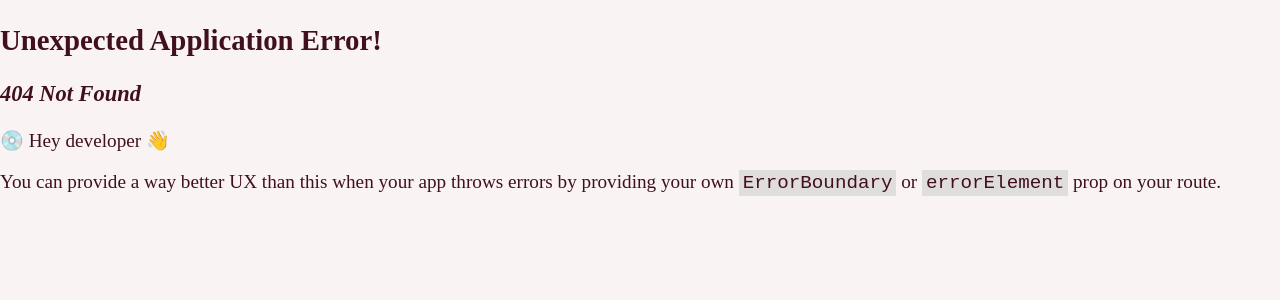
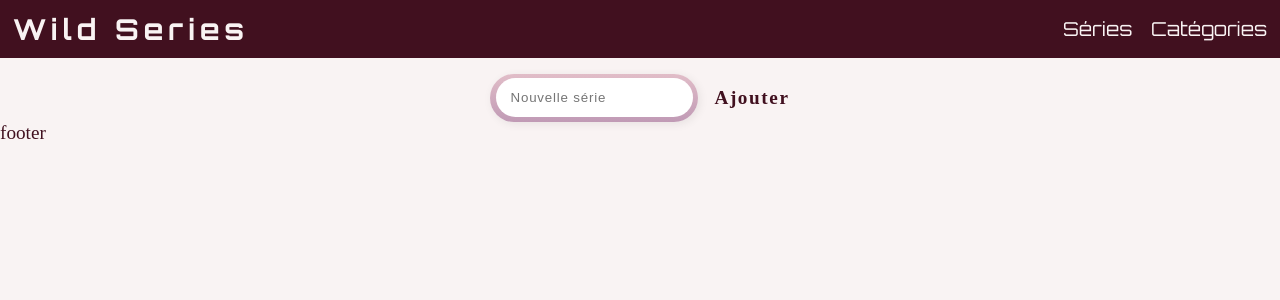
Before and after one commit to ChloeSeclier/CS-wild-series2, a React (Vite) app in the folder client/: page /programs/new in a window 1280 px wide. Before the commit this address had no page. Shown: the top 300 px of the page. Built offline with nearby package versions, Linux system fonts and the light colour scheme; a web font is replaced by a local one.

Commit message:
creation page for program

```diff
--- /dev/null
+++ b/client/src/components/ProgramForm.tsx
@@ -0,0 +1,48 @@
+import type { ReactNode } from "react";
+
+type ProgramData = {
+  title: string;
+};
+
+interface ProgramFormProps {
+  children: ReactNode;
+  defaultValue: ProgramData;
+  onSubmit: (program: ProgramData) => void;
+}
+
+export default function ProgramForm({
+  children,
+  defaultValue,
+  onSubmit,
+}: ProgramFormProps) {
+  return (
+    <form
+      onSubmit={(event) => {
+        event.preventDefault();
+
+        const formData = new FormData(event.currentTarget);
+
+        const title = formData.get("title") as string;
+
+        onSubmit({
+          title,
+        });
+      }}
+    >
+      <div className="container-form">
+        <div className="InputContainer">
+          <input
+            placeholder="Nouvelle série"
+            id="input"
+            className="input"
+            type="text"
+            name="name"
+            defaultValue={defaultValue.title}
+          />
+        </div>
+
+        <button type="submit">{children}</button>
+      </div>
+    </form>
+  );
+}
--- a/client/src/pages/ProgramDeleteForm.tsx
+++ b/client/src/pages/ProgramDeleteForm.tsx
@@ -1 +1,32 @@
-export default function ProgramDeleteForm() {}
+import type { ReactNode } from "react";
+import { useNavigate } from "react-router-dom";
+
+type ProgramDeleteFormProps = {
+  id: number;
+  children: ReactNode;
+};
+
+export default function ProgramDeleteForm({
+  id,
+  children,
+}: ProgramDeleteFormProps) {
+  const navigate = useNavigate();
+
+  return (
+    <form
+      onSubmit={(event) => {
+        event.preventDefault();
+
+        fetch(`${import.meta.env.VITE_API_URL}/api/programs/${id}`, {
+          method: "delete",
+        }).then((response) => {
+          if (response.status === 204) {
+            navigate("/programs");
+          }
+        });
+      }}
+    >
+      <button type="submit">{children}</button>
+    </form>
+  );
+}
--- a/client/src/pages/ProgramDetail.tsx
+++ b/client/src/pages/ProgramDetail.tsx
@@ -1 +1,36 @@
-export default function ProgramDetail() {}
+import { useEffect, useState } from "react";
+import { Link, useParams } from "react-router-dom";
+
+import ProgramDeleteForm from "./ProgramDeleteForm";
+
+type Program = {
+  id: number;
+  title: string;
+  synopsis: string;
+  poster: string;
+  country: string;
+  year: number;
+};
+
+export default function ProgramDetail() {
+  const { id } = useParams();
+  const [program, setProgram] = useState(null as null | Program);
+
+  useEffect(() => {
+    fetch(`${import.meta.env.VITE_API_URL}/api/programs/${id}`)
+      .then((response) => response.json())
+      .then((data: Program) => {
+        setProgram(data);
+      });
+  }, [id]);
+
+  return (
+    program && (
+      <>
+        <h1>{program.title}</h1>
+        <Link to={`/categories/${program.id}/edit`}>Modifier</Link>
+        <ProgramDeleteForm id={program.id}>Supprimer</ProgramDeleteForm>
+      </>
+    )
+  );
+}
--- a/client/src/pages/ProgramEdit.tsx
+++ b/client/src/pages/ProgramEdit.tsx
@@ -1 +1,51 @@
-export default function ProgramEdit() {}
+import { useEffect, useState } from "react";
+import { useNavigate, useParams } from "react-router-dom";
+
+import ProgramForm from "../components/ProgramForm";
+
+type Program = {
+  id: number;
+  title: string;
+  synopsis: string;
+  poster: string;
+  country: string;
+  year: number;
+};
+
+export default function ProgramEdit() {
+  const navigate = useNavigate();
+
+  const { id } = useParams();
+  const [program, setProgram] = useState(null as null | Program);
+
+  useEffect(() => {
+    fetch(`${import.meta.env.VITE_API_URL}/api/programs/${id}`)
+      .then((response) => response.json())
+      .then((data: Program) => {
+        setProgram(data);
+      });
+  }, [id]);
+
+  return (
+    program && (
+      <ProgramForm
+        defaultValue={program}
+        onSubmit={(programData) => {
+          fetch(`${import.meta.env.VITE_API_URL}/api/programs/${program.id}`, {
+            method: "put",
+            headers: {
+              "Content-Type": "application/json",
+            },
+            body: JSON.stringify(programData),
+          }).then((response) => {
+            if (response.status === 204) {
+              navigate(`/programs/${program.id}`);
+            }
+          });
+        }}
+      >
+        Modifier
+      </ProgramForm>
+    )
+  );
+}
--- a/client/src/pages/ProgramNew.tsx
+++ b/client/src/pages/ProgramNew.tsx
@@ -1 +1,32 @@
-export default function ProgramNew() {}
+import { useNavigate } from "react-router-dom";
+import "./pages.css";
+import ProgramForm from "../components/ProgramForm";
+
+export default function ProgramNew() {
+  const navigate = useNavigate();
+
+  const newProgram = {
+    title: "",
+  };
+
+  return (
+    <ProgramForm
+      defaultValue={newProgram}
+      onSubmit={(programData) => {
+        fetch(`${import.meta.env.VITE_API_URL}/api/programs`, {
+          method: "post",
+          headers: {
+            "Content-Type": "application/json",
+          },
+          body: JSON.stringify(programData),
+        })
+          .then((response) => response.json())
+          .then((data) => {
+            navigate(`/programs/${data.insertId}`);
+          });
+      }}
+    >
+      <p>Ajouter</p>
+    </ProgramForm>
+  );
+}
```
Also changed, not shown: client/src/main.tsx (+15 -15 lines), 1 other file (tests, documents, lock files or other folders).
